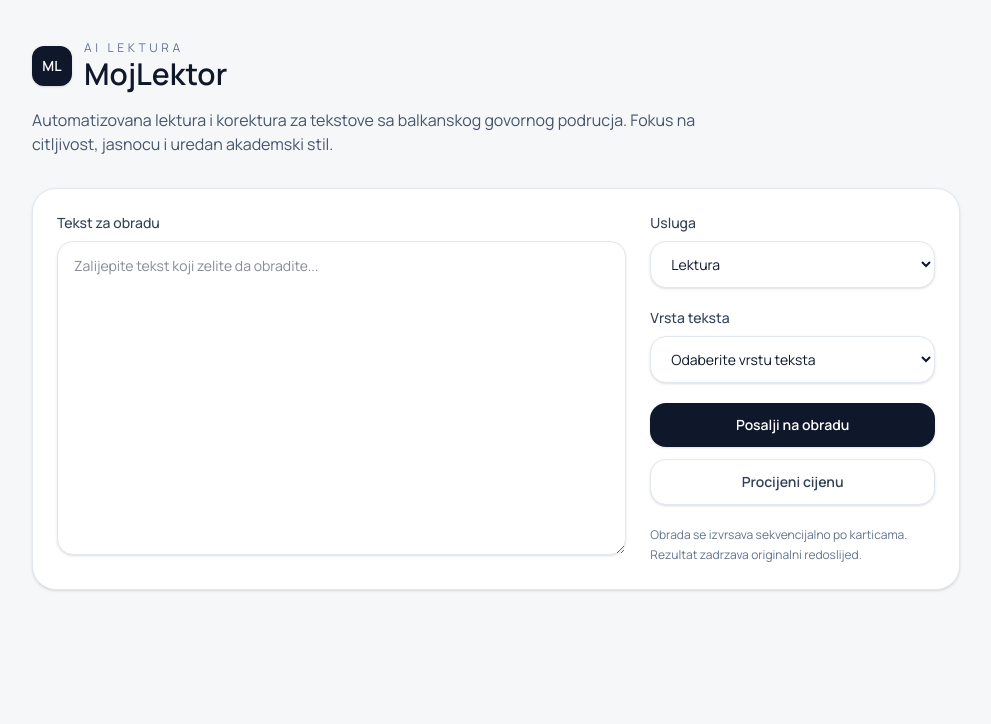
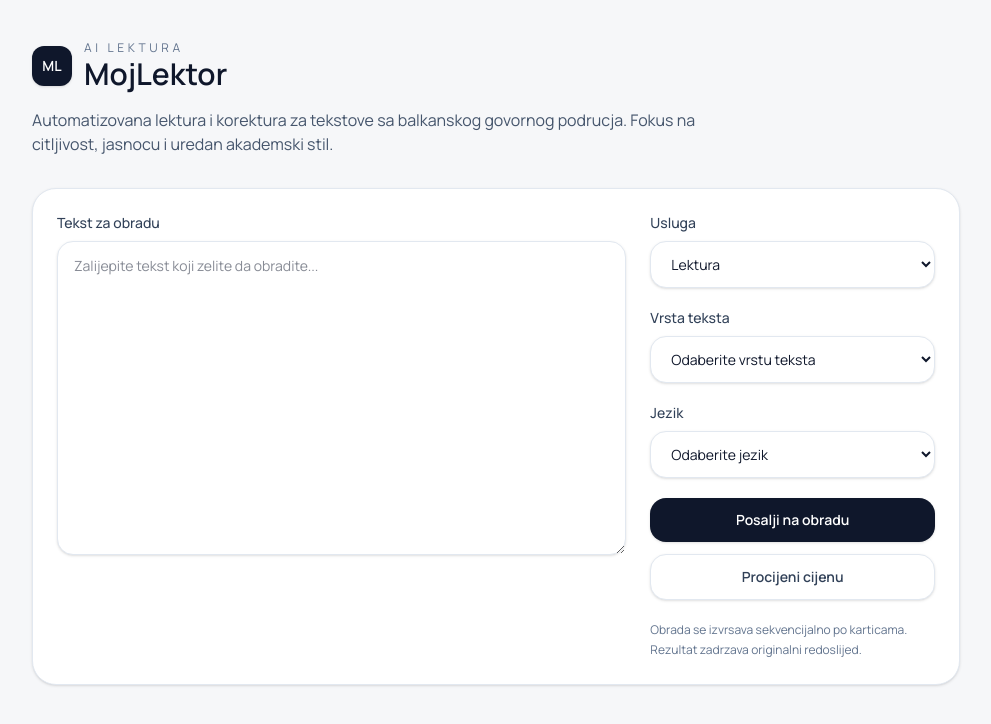
Before and after one commit to Lukaa21/MojLektor, a Next.js app: page / in a window 1280 px wide. Shown: the top 724 px of the page, without its empty margins (144-1135 px from the left). Built offline with nearby package versions, Linux system fonts and the light colour scheme.

Commit message:
dodati novi jezici

```diff
--- a/src/app/page.tsx
+++ b/src/app/page.tsx
@@ -6,6 +6,7 @@ import {
   postJson,
   type EstimateResponse,
   type ProcessResponse,
+  type Language,
   type ServiceType,
 } from "../lib/api";
 import { EstimateDisplay } from "../components/EstimateDisplay";
@@ -30,10 +31,19 @@ const textTypeOptions = [
   { value: "knjiga", label: "Knjiga / rukopis" },
 ];
 
+const languageOptions = [
+  { value: "", label: "Odaberite jezik", disabled: true },
+  { value: "crnogorski", label: "Crnogorski" },
+  { value: "srpski", label: "Srpski" },
+  { value: "hrvatski", label: "Hrvatski" },
+  { value: "bosanski", label: "Bosanski" },
+];
+
 export default function Home() {
   const [rawText, setRawText] = useState("");
   const [serviceType, setServiceType] = useState<ServiceType>("LEKTURA");
   const [textType, setTextType] = useState("");
+  const [language, setLanguage] = useState<Language | "">("");
   const [processedText, setProcessedText] = useState("");
   const [cardCount, setCardCount] = useState(0);
   const [estimate, setEstimate] = useState<EstimateResponse | null>(null);
@@ -50,6 +60,10 @@ export default function Home() {
 
     if (!textType) {
       return "Odaberite vrstu teksta.";
+    }
+
+    if (!language) {
+      return "Odaberite jezik.";
     }
 
     return null;
@@ -71,6 +85,7 @@ export default function Home() {
         rawText: trimmedText,
         serviceType,
         textType,
+        language,
       });
 
       setProcessedText(data.processedText);
@@ -99,6 +114,7 @@ export default function Home() {
         rawText: trimmedText,
         serviceType,
         textType,
+        language,
       });
       setEstimate(data);
     } catch (err) {
@@ -152,6 +168,13 @@ export default function Home() {
               options={textTypeOptions}
               onChange={setTextType}
             />
+            <SelectInput
+              id="language"
+              label="Jezik"
+              value={language}
+              options={languageOptions}
+              onChange={(value) => setLanguage(value as Language)}
+            />
             <div className="mt-auto grid gap-3">
               <button
                 type="button"
--- a/src/lib/api.ts
+++ b/src/lib/api.ts
@@ -1,9 +1,11 @@
 export type ServiceType = "LEKTURA" | "KOREKTURA" | "BOTH";
+export type Language = "crnogorski" | "srpski" | "hrvatski" | "bosanski";
 
 export type ProcessRequest = {
   rawText: string;
   serviceType: ServiceType;
   textType: string;
+  language: Language;
 };
 
 export type ProcessResponse = {
@@ -16,6 +18,7 @@ export type EstimateRequest = {
   rawText: string;
   serviceType: ServiceType;
   textType: string;
+  language: Language;
 };
 
 export type EstimateResponse = {
```
Also changed, not shown: 1 other file (tests, documents, lock files or other folders).
